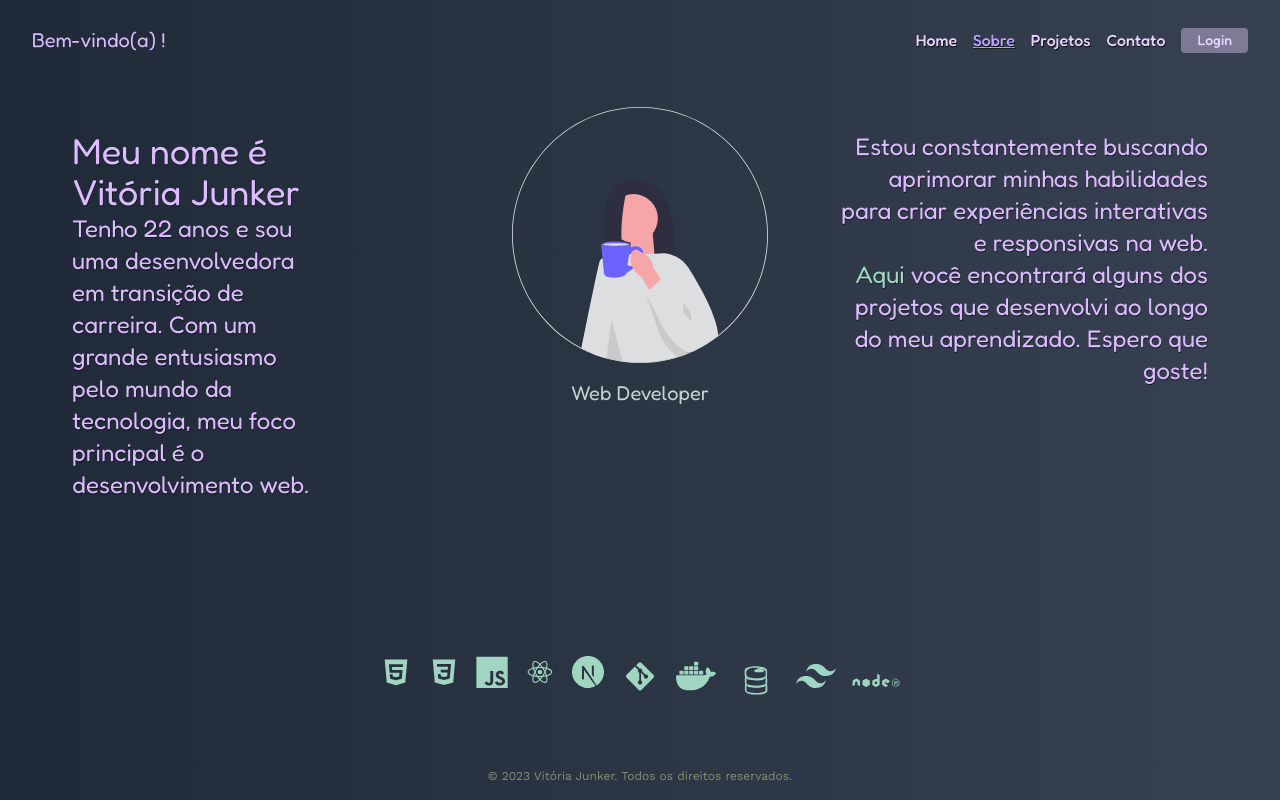
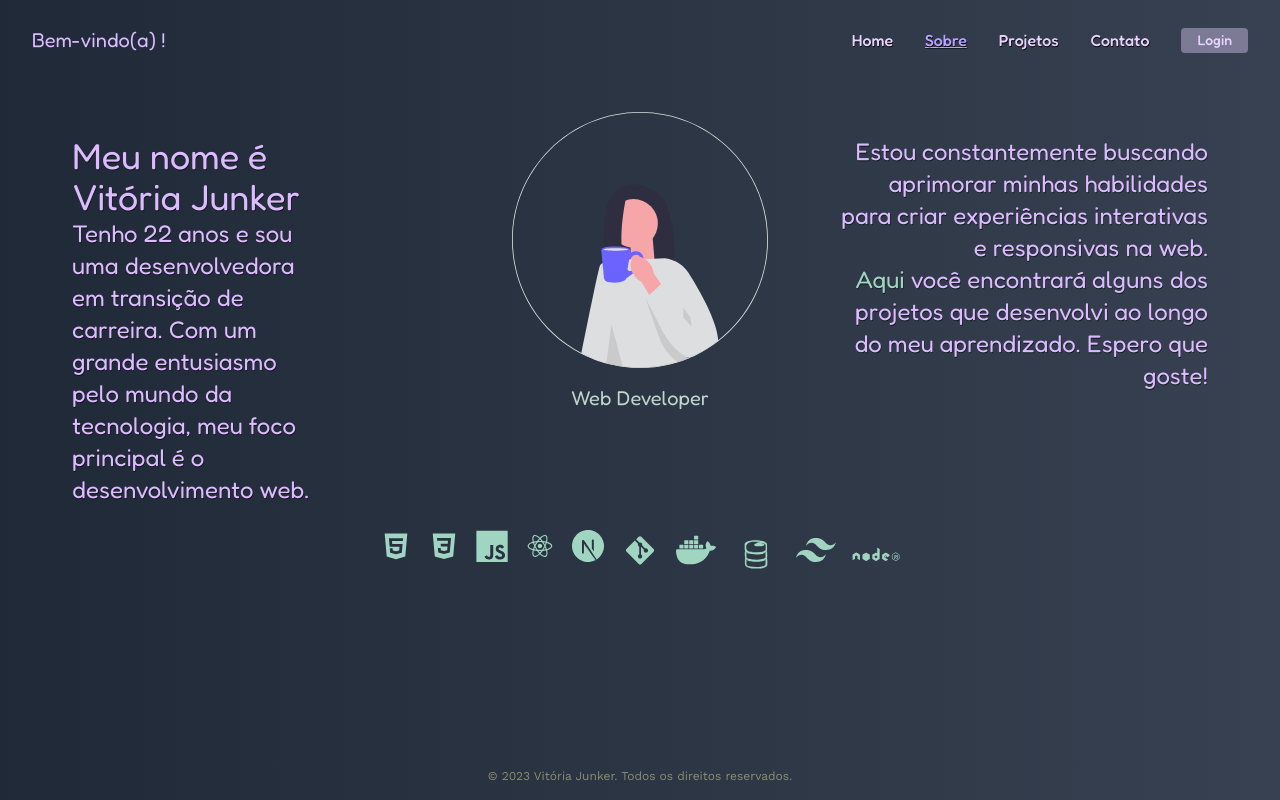
Before and after one commit to Vitoria-Junker/Portfolio, a Next.js app: page /about in a window 1280 px wide. Built offline with nearby package versions, Linux system fonts and the light colour scheme; no server answers.

Commit message:
ajuste de bug

```diff
--- a/src/components/header.js
+++ b/src/components/header.js
@@ -25,7 +25,7 @@ export default function Header() {
 
   return (
     <>
-      <header className="flex flex-col gap-4 items-center lg:flex-row md:flex-row p-8 justify-between md:max-h-20">
+      <header className="flex flex-col gap-4 items-center lg:flex-row md:flex-row p-8 justify-between max-h-32 md:max-h-20">
         <div>
           <p className="text-lg md:text-xl text-pink-2 font-fredoka">
             Bem-vindo(a) {session?.user?.name}!
@@ -39,13 +39,13 @@ export default function Header() {
             {isMenuOpen ? (
               <FiX className="h-4 w-4" onClick={handleMenuToggle} />
             ) : (
-              <FiMenu className="h-6 w-6" />
+              <FiMenu className="h-10 w-10" />
             )}
           </button>
           <ul
             className={`${
               isMenuOpen ? "flex" : "hidden"
-            } lg:flex md:flex gap-8 small:gap-4 mt-4 lg:mt-0`}
+            } lg:flex md:flex sm:gap-8 small:gap-4 mt-4 lg:mt-0`}
           >
             <li>
               <Links href="/" active={router.pathname === "/"}>
--- a/src/pages/about.js
+++ b/src/pages/about.js
@@ -4,15 +4,15 @@
 
 export default function Sobre() {
   return (
-    <div className="grid lg:grid-rows-2 font-fredoka max-h-screen items-center overflow-visible">
+    <div className="grid font-fredoka max-h-screen items-center overflow-visible">
       <Head>
         <title>About me | Vitória Junker</title>
         <meta name="description" content="Sessão sobre mim" />
       </Head>
-      <div className="flex flex-wrap justify-center custom:pt-16 lg:pl-16 lg:pr-16 p-8 align-top pb-6">
+      <div className="flex flex-wrap justify-center lg:pl-16 lg:pr-16 p-4 pb-4">
         <div className="flex text-center md:text-start p-2 md:w-1/3 pt-8 md:pt-2">
           <p
-            className="max-w-60 text-pink-2 max-h-full text-2xl md:text-xl custom:text-xl lg:text-2xl"
+            className="max-w-60 text-pink-2 max-h-full text-2xl md:text-xl custom:text-xl large:text-2xl"
             style={{ textShadow: "0.5px 0.5px 0.5px rgba(0,0,0,0.6)" }}
           >
             <br />
@@ -33,7 +33,7 @@ export default function Sobre() {
         </div>
         <div className="md:w-1/3 p-2 text-center md:text-right text-lg text-pink-2">
           <p
-            className="max-h-full text-2xl md:text-xl custom:text-xl lg:text-2xl"
+            className="max-h-full text-2xl md:text-xl custom:text-xl large:text-2xl"
             style={{ textShadow: "0.5px 0.5px 0.5px rgba(0,0,0,0.6)" }}
           >
             <br />
--- a/tailwind.config.js
+++ b/tailwind.config.js
@@ -12,6 +12,7 @@ module.exports = {
     'sm': '640px',
     'md': '768px',
     'lg': '1024px',
+    'large':'1085px',
     'xl': '1280px',
     '2xl': '1536px',
     'custom': '850px', // Novo breakpoint personalizado
```
